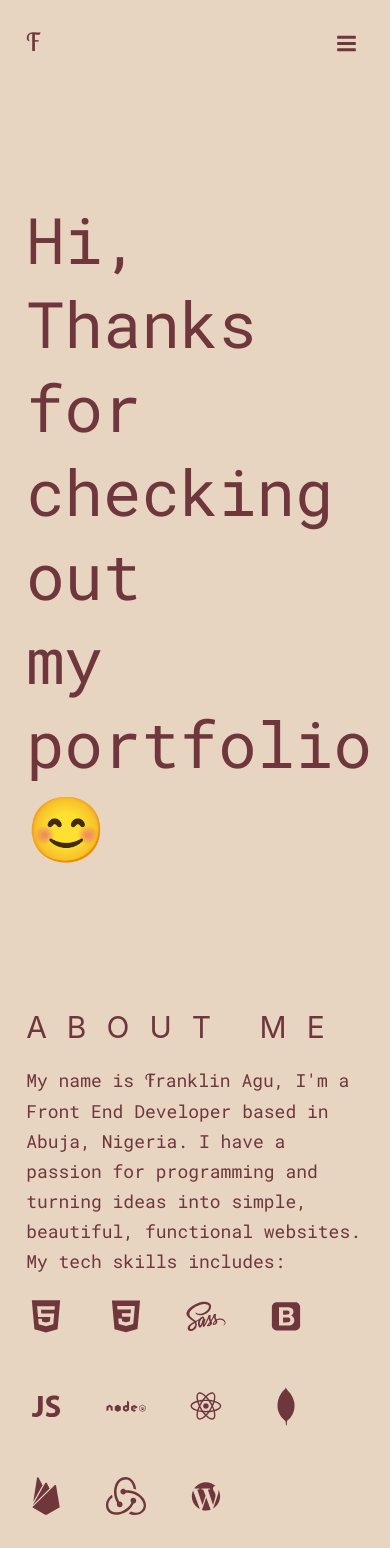
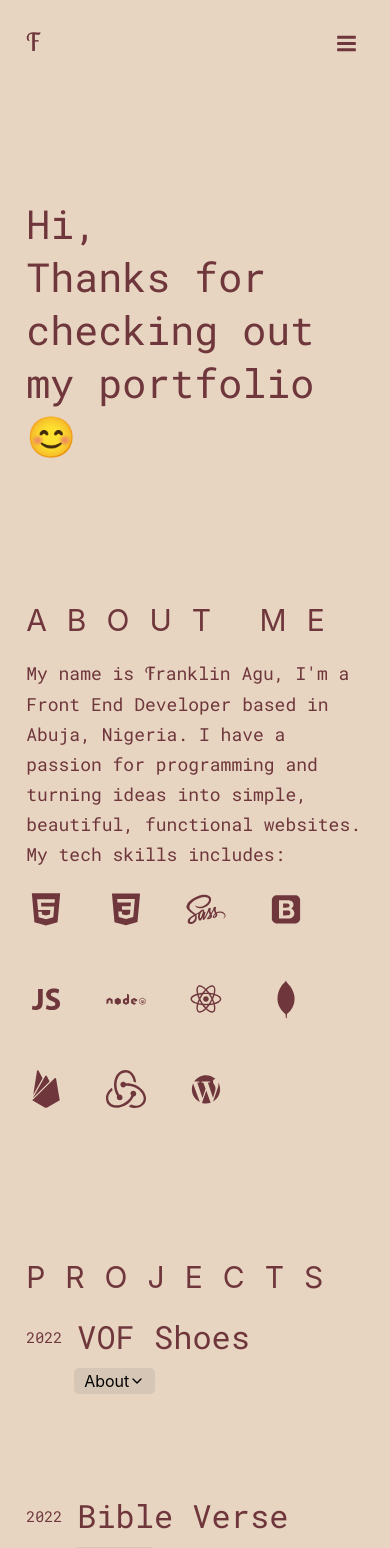
Before and after one commit to frank4177/portfolio, a React (Create React App) app: page / in a window 390 px wide. Shown: the top 1548 px of the page. Built offline with nearby package versions, Linux system fonts and the light colour scheme; a web font is replaced by a local one.

Commit message:
media queries & fontSize

```diff
--- a/src/showcase/showcase.css
+++ b/src/showcase/showcase.css
@@ -77,4 +77,19 @@ body{
     .showCase-container{
         padding: 20px 8%;
     }
+
+    .about-text{
+        font-size: 4rem;
+    }
 }
+
+@media (max-width: 480px){
+
+    .showCase-container{
+        padding: 20px 8%;
+    }
+
+    .about-text{
+        font-size: 2.5rem;
+    }
+}
--- a/src/works/works.css
+++ b/src/works/works.css
@@ -111,7 +111,7 @@ font-size: 15px;
     opacity: 1;
    height: auto;
    margin-left: 22rem;
-   margin-top: -14rem;
+   margin-top: -12rem;
    width:100%;
     max-width: 400px;
     position: absolute;
--- a/src/works/works.jsx
+++ b/src/works/works.jsx
@@ -104,7 +104,7 @@ const Works = () => {
         <div className="hove">
           <div className="project-text">
             <div className="year">2021</div>
-            <a href="https://vofshoes.herokuapp.com">VOF Shoe Store </a>
+            <a href="https://vofshoes.herokuapp.com">VOF Shoes</a>
           </div>
           <a href="https://vofshoes.herokuapp.com" className="image-wrapper">
             <GoLinkExternal className="external-link-icon" />
@@ -115,10 +115,10 @@ const Works = () => {
         <div className="hove-mobile">
           <div
             className="project-text"
-            onClick={() => setImageShow1(!imageShow1)}
+            onClick={() => setImageShow1(!imageShow1)} onBlur={() => setImageShow1(false)} tabIndex="0"
           >
             <div className={imageShow1 ? "year2" : "year"}>2022</div>
-            <div className={imageShow1 ? "tytle2" : "tytle"}>VOF Shoe Store </div>
+            <div className={imageShow1 ? "tytle2" : "tytle"}>VOF Shoes</div>
           </div>
           <a
             href="https://vofshoes.herokuapp.com"
@@ -198,7 +198,7 @@ const Works = () => {
         <div className="hove-mobile">
           <div
             className="project-text"
-            onClick={() => setImageShow2(!imageShow2)}
+            onClick={() => setImageShow2(!imageShow2)} onBlur={() => setImageShow2(false)} tabIndex="0"
           >
             <div className={imageShow2 ? "year2" : "year"}>2022</div>
             <div className={imageShow2 ? "tytle2" : "tytle"}>Bible Verse </div>
@@ -255,7 +255,7 @@ const Works = () => {
         <div className="hove-mobile">
           <div
             className="project-text"
-            onClick={() => setImageShow3(!imageShow3)}
+            onClick={() => setImageShow3(!imageShow3)} onBlur={() => setImageShow3(false)} tabIndex="0"
           >
             <div className={imageShow3 ? "year2" : "year"}>2022</div>
             <div className={imageShow3 ? "tytle2" : "tytle"}>Weather App </div>
```
